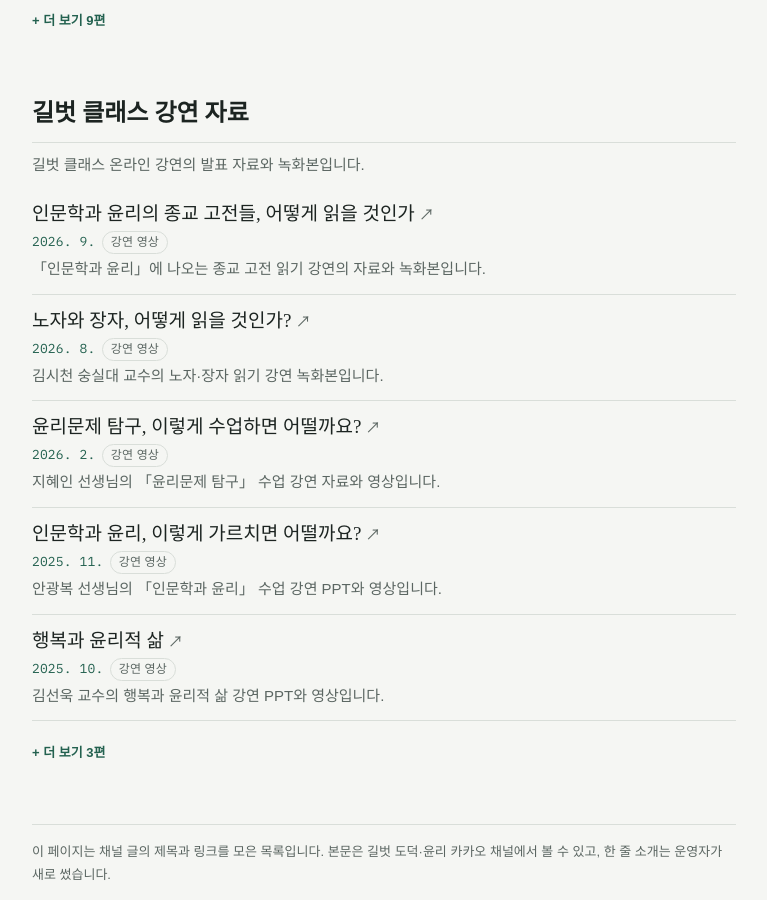
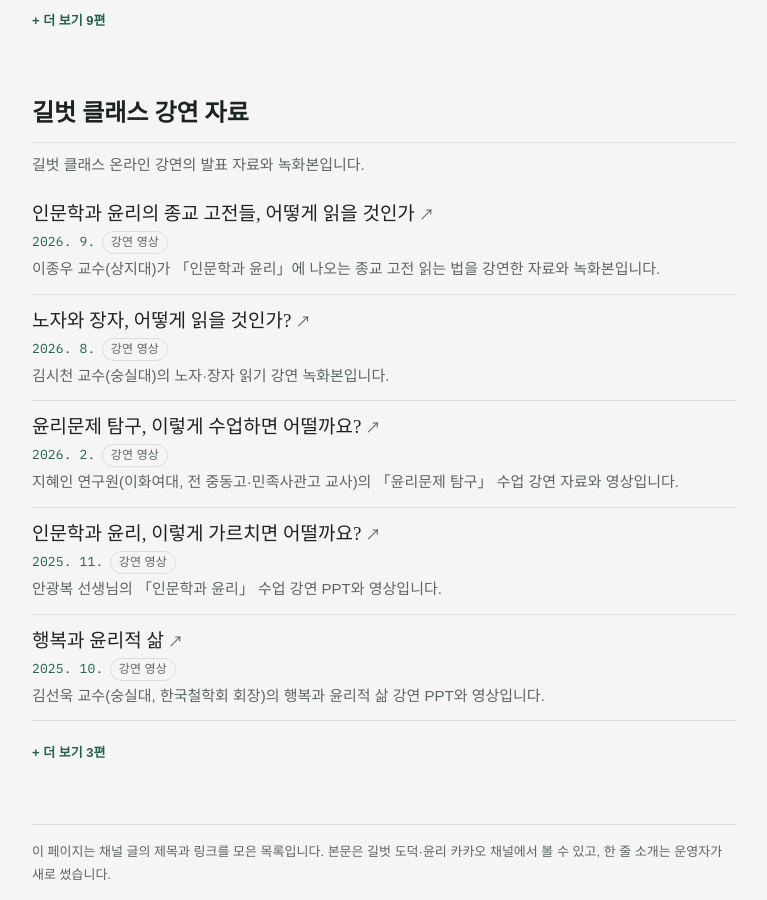
Before and after one commit to ethics-news/ethics-news.github.io, a Jekyll site: the page built from channel/index.html, in a window 1280 px wide and 900 px high, scrolled down 7523 px. Shown: the whole window, without its empty margins (256-1023 px from the left). Built offline with Jekyll 4.4.1, drawn with Linux system fonts in a browser that asks for light colours; some web fonts are replaced; some of the changed text lies outside the part shown.

Commit message:
강연자 소속 표기, 수업·평가 자료 설명 수정
Co-Authored-By: Claude Opus 5.5 <noreply@anthropic.com>
Claude-Session: https://claude.ai/code/session_01T6ePPceWU8bVGSDdg45vi9

```diff
--- a/_data/channel.yml
+++ b/_data/channel.yml
@@ -304,7 +304,7 @@
       date: 2026. 6.
 - id: class22
   name: 수업·평가 자료(2022 개정)
-  about: 「인문학과 윤리」, 「윤리문제 탐구」 수업과 평가에 바로 쓰는 자료입니다.
+  about: 「인문학과 윤리」, 「윤리문제 탐구」를 비롯한 윤리 수업과 평가에 바로 쓰는 자료입니다.
   items:
   - title: '한 학기 한 책 읽기 자료집: 독서 활동지(기본편, 심화편)'
     desc: 고등학교 윤리 교육과정과 연결한 한 학기 한 책 읽기 독서 활동지입니다.
@@ -509,7 +509,7 @@
     url: https://pf.kakao.com/_PVHxjn/110802264
     date: 2025. 9.
   - title: 가치 교육으로서의 교과목, 윤리문제 탐구
-    desc: 「윤리문제 탐구」를 가치 교육의 관점에서 소개합니다. 김선욱 숭실대 교수의 발표 자료가 함께 있습니다.
+    desc: 「윤리문제 탐구」를 가치 교육의 관점에서 소개합니다. 김선욱 교수(숭실대, 한국철학회 회장)의 발표 자료가 함께 있습니다.
     url: https://pf.kakao.com/_PVHxjn/110762606
     date: 2025. 9.
     tags:
@@ -551,19 +551,19 @@
   about: 길벗 클래스 온라인 강연의 발표 자료와 녹화본입니다.
   items:
   - title: 인문학과 윤리의 종교 고전들, 어떻게 읽을 것인가
-    desc: 「인문학과 윤리」에 나오는 종교 고전 읽기 강연의 자료와 녹화본입니다.
+    desc: 이종우 교수(상지대)가 「인문학과 윤리」에 나오는 종교 고전 읽는 법을 강연한 자료와 녹화본입니다.
     url: https://pf.kakao.com/_PVHxjn/114712743
     date: 2026. 9.
     tags:
     - 강연 영상
   - title: 노자와 장자, 어떻게 읽을 것인가?
-    desc: 김시천 숭실대 교수의 노자·장자 읽기 강연 녹화본입니다.
+    desc: 김시천 교수(숭실대)의 노자·장자 읽기 강연 녹화본입니다.
     url: https://pf.kakao.com/_PVHxjn/114243966
     date: 2026. 8.
     tags:
     - 강연 영상
   - title: 윤리문제 탐구, 이렇게 수업하면 어떨까요?
-    desc: 지혜인 선생님의 「윤리문제 탐구」 수업 강연 자료와 영상입니다.
+    desc: 지혜인 연구원(이화여대, 전 중동고·민족사관고 교사)의 「윤리문제 탐구」 수업 강연 자료와 영상입니다.
     url: https://pf.kakao.com/_PVHxjn/112327245
     date: 2026. 2.
     tags:
@@ -575,19 +575,19 @@
     tags:
     - 강연 영상
   - title: 행복과 윤리적 삶
-    desc: 김선욱 교수의 행복과 윤리적 삶 강연 PPT와 영상입니다.
+    desc: 김선욱 교수(숭실대, 한국철학회 회장)의 행복과 윤리적 삶 강연 PPT와 영상입니다.
     url: https://pf.kakao.com/_PVHxjn/111103496
     date: 2025. 10.
     tags:
     - 강연 영상
   - title: 동물권과 동물 윤리
-    desc: 최훈 교수의 동물권과 동물 윤리 강연 PPT와 영상입니다.
+    desc: 최훈 교수(강원대)의 동물권과 동물 윤리 강연 PPT와 영상입니다.
     url: https://pf.kakao.com/_PVHxjn/110941102
     date: 2025. 9.
     tags:
     - 강연 영상
   - title: '[인공지능 강연 복습하기] 인공지능을 어떻게 활용하고 창의성을 어떻게 기를까'
-    desc: 인공지능 강연의 핵심을 다시 정리했습니다.
+    desc: 김재인 교수(경희대)와 안광복 선생님의 인공지능 강연 핵심을 다시 정리했습니다.
     url: https://pf.kakao.com/_PVHxjn/110275964
     date: 2025. 7.
   - title: 인문 고전 읽기의 기술
```
